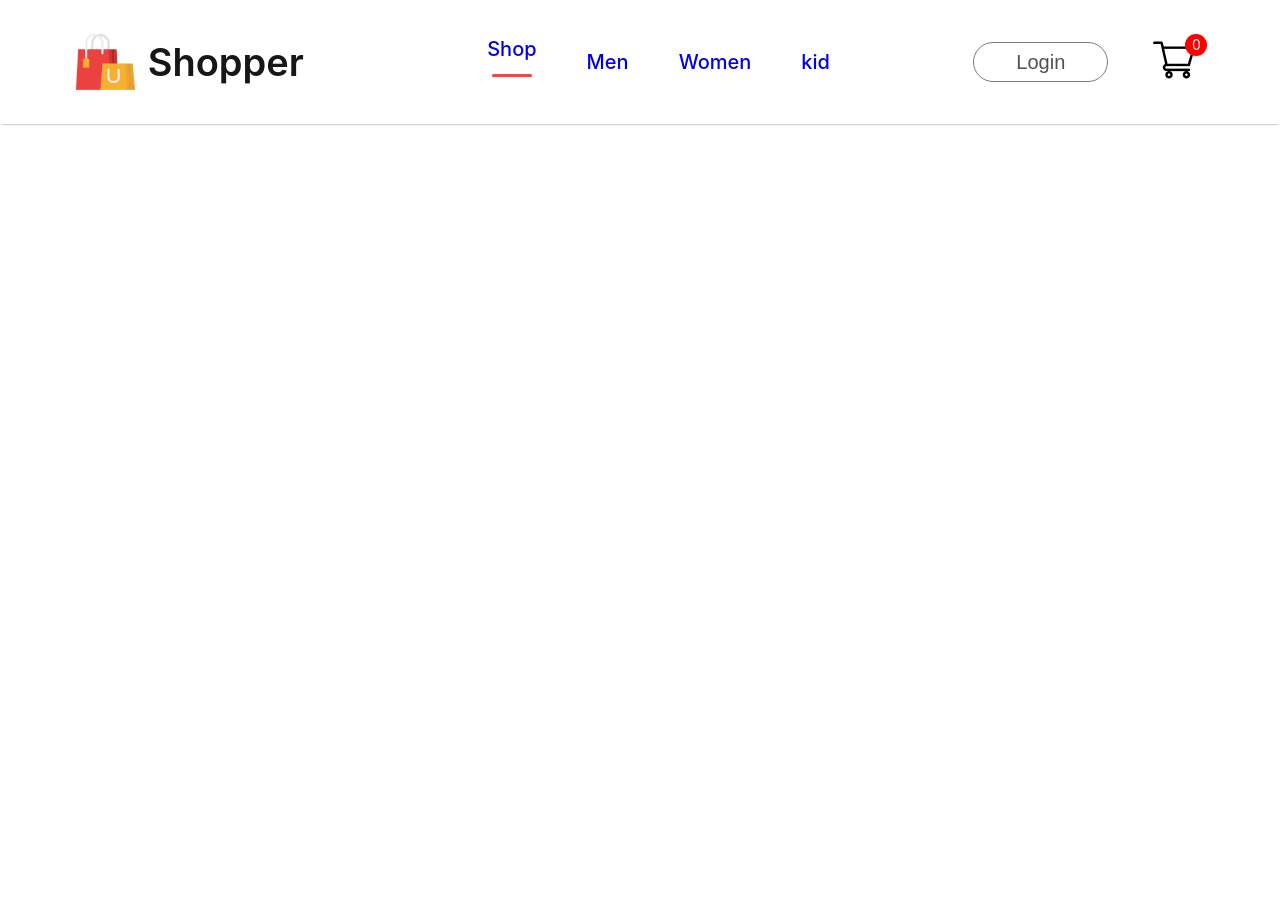
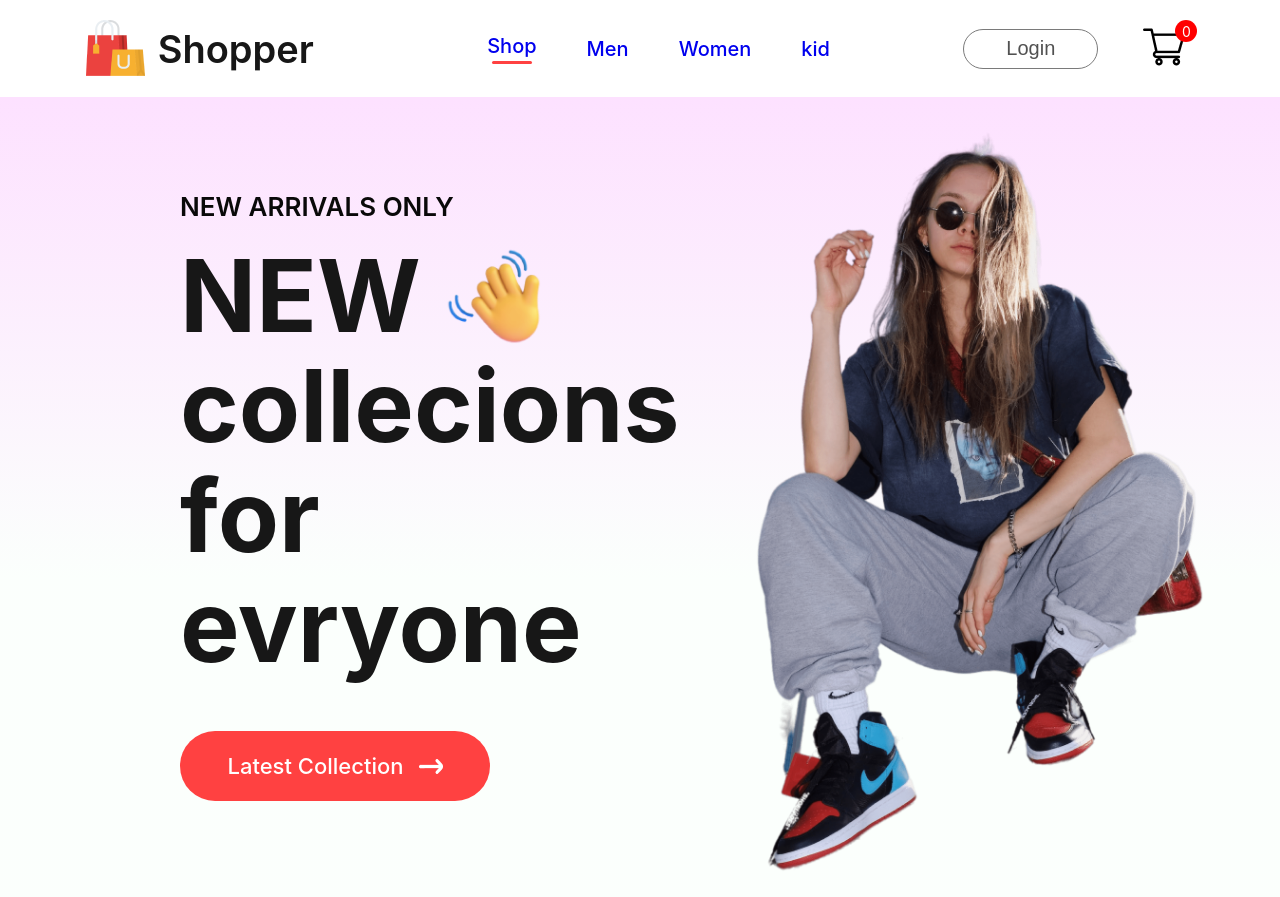
Before and after one commit to MohamedNihath/Ecommerce, a React (Create React App) app: page / in a window 1280 px wide. Before the commit the page ends 800 px from the top, so only its background shows below. Built offline with nearby package versions, Linux system fonts and the light colour scheme.

Commit message:
completeHEROsection

```diff
--- a/src/Components/Hero/Hero.css
+++ b/src/Components/Hero/Hero.css
@@ -0,0 +1,59 @@
+.hero{
+
+    height: 100vh;
+    background: linear-gradient(180deg, #fde1ff,#e1ffea22 60%);
+    display: flex;
+}
+.hero-left{
+    flex: 1;
+    display: flex;
+    flex-direction: column;
+    justify-content: center;
+    gap: 20px;
+    padding-left: 180px;
+    line-height: 1.1;
+}
+.hero-left h2{
+
+    color: #090909;
+    font-size: 26px;
+    font-weight: 600;
+
+}
+.hero-left p{
+
+    color: #171717;
+    font-size: 100px;
+    font-weight: 700;
+}
+.hero-hand-icon{
+
+    display: flex;
+    align-items: center;
+    gap: 20px;
+}
+.hero-hand-icon img{
+    width: 105px;
+}
+.hero-latest-btn{
+
+    display: flex;
+    justify-content: center;
+    align-items: center;
+    gap: 15px;
+    width: 310px;
+    height: 70px;
+    border-radius: 75px;
+    margin-top: 30px;
+    background: #ff4141;
+    color: white;
+    font-size: 22px;
+    font-weight: 500;
+}
+
+.hero-right{
+    flex: 1;
+    display: flex;
+    /* align-items: center;
+    justify-content: center; */
+}
--- a/src/Components/Hero/Hero.jsx
+++ b/src/Components/Hero/Hero.jsx
@@ -1,9 +1,35 @@
 import React from 'react'
 import './Hero.css'
+import hand_icon from '../Assets/hand_icon.png';
+import arrow_icon from '../Assets/arrow.png'
+import hero_image from '../Assets/hero_image.png'
 
 const Hero = () => {
   return (
     <div className='hero'>
+        <div className="hero-left">
+
+            <h2>NEW ARRIVALS ONLY</h2>
+            <div>
+                <div className='hero-hand-icon'>
+                    <p>NEW</p>
+                    <img src={hand_icon}/>
+                </div>
+                <p>collecions</p>
+                <p>for evryone</p>
+            </div>
+
+            <div className="hero-latest-btn">
+
+                <div>Latest Collection</div>
+                <img src={arrow_icon}/>
+            </div>
+
+        </div>
+
+        <div className="hero-right">
+            <img src={hero_image}/>
+        </div>
 
     </div>
   )
--- a/src/Components/Navbar/Navbar.css
+++ b/src/Components/Navbar/Navbar.css
@@ -1,7 +1,7 @@
 .navbar{
     display:flex;
     justify-content:space-around;
-    padding:1px;
+    padding:16px;
     box-shadow:0 1px 3px -2px black;
 }
 .nav-logo{
--- a/src/Pages/Shop.jsx
+++ b/src/Pages/Shop.jsx
@@ -5,7 +5,7 @@
   return (
     <div>
 
-
+      <Hero/>
 
     </div>
   )
--- a/src/index.css
+++ b/src/index.css
@@ -1,3 +1,6 @@
+*{
+  margin: 0;
+}
 body {
   margin: 0;
   font-family: -apple-system, BlinkMacSystemFont, 'Segoe UI', 'Roboto', 'Oxygen',
```
